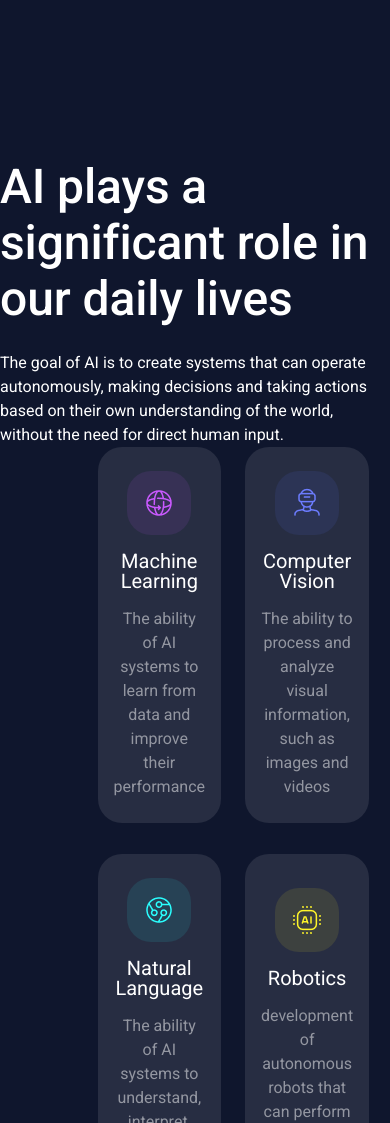
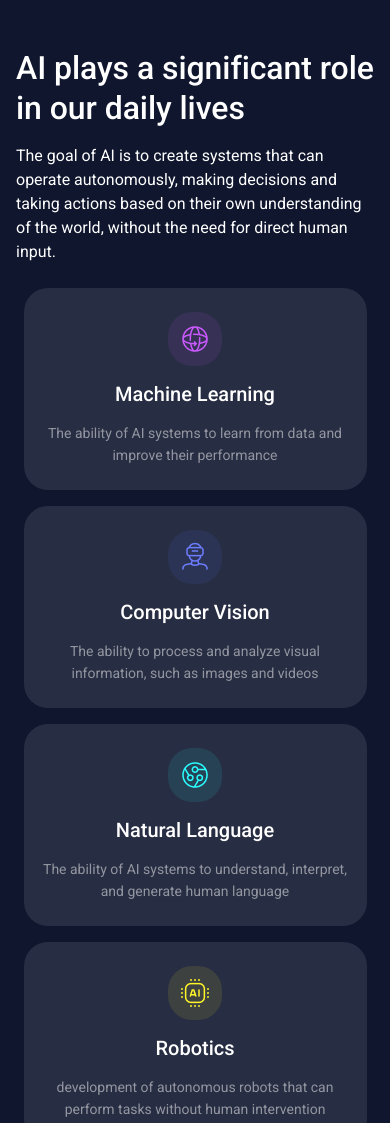
Before and after one commit to siaraa/INVO-AI-areas-section-4, a website built with Vite: page index.html in a window 390 px wide. Shown: the top 1123 px of the page. Built offline with nearby package versions, Linux system fonts and the light colour scheme.

Commit message:
rwd styling

```diff
--- a/index.html
+++ b/index.html
@@ -16,7 +16,7 @@
             <div class="homepage-title__title">
               <h1>AI plays a significant role in our daily lives</h1>
             </div>
-            <div class="homrpage-title__description">
+            <div class="homepage-title__description">
               <p>
                 The goal of AI is to create systems that can operate
                 autonomously, making decisions and taking actions based on their
@@ -32,7 +32,7 @@
               </div>
               <div class="homepage-content-item-content">
                 <div class="homepage-content-item-content__header">
-                  <h3>Machine Learning</h3>
+                  <h2>Machine Learning</h2>
                 </div>
                 <div class="homepage-content-item-content__description">
                   <p>
@@ -48,7 +48,7 @@
               </div>
               <div class="homepage-content-item-content">
                 <div class="homepage-content-item-content__header">
-                  <h3>Computer Vision</h3>
+                  <h2>Computer Vision</h2>
                 </div>
                 <div class="homepage-content-item-content__description">
                   <p>
@@ -67,7 +67,7 @@
               </div>
               <div class="homepage-content-item-content">
                 <div class="homepage-content-item-content__header">
-                  <h3>Natural Language</h3>
+                  <h2>Natural Language</h2>
                 </div>
                 <div class="homepage-content-item-content__description">
                   <p>
@@ -86,7 +86,7 @@
               </div>
               <div class="homepage-content-item-content">
                 <div class="homepage-content-item-content__header">
-                  <h3>Robotics</h3>
+                  <h2>Robotics</h2>
                 </div>
                 <div class="homepage-content-item-content__description">
                   <p>
--- a/src/global-styles/style.scss
+++ b/src/global-styles/style.scss
@@ -13,29 +13,3 @@
 body {
   font-family: "Roboto", sans-serif;
 }
-
-h1 {
-  font-size: 48px;
-  font-weight: 500;
-  letter-spacing: -0.002em;
-  line-height: 56px;
-
-  @media (max-width: 375px) {
-    font-size: 32px;
-    font-weight: 500;
-    letter-spacing: -0.002em;
-    line-height: 40px;
-  }
-}
-
-h3 {
-  font-size: 20px;
-  font-weight: normal;
-  line-height: 20px;
-}
-
-p {
-  font-size: 16px;
-  font-weight: 400;
-  line-height: 24px;
-}
--- a/src/pages/home-page/styles/home-page.scss
+++ b/src/pages/home-page/styles/home-page.scss
@@ -18,14 +18,21 @@
       flex-direction: row;
       flex-wrap: wrap;
       justify-content: space-between;
-      padding: 159px 0;
+      padding: 159px 20px;
       width: 100%;
-      max-width: 1136px;
+      max-width: calc(1136px + 40px);
 
       @media (max-width: 1024px) {
         align-items: center;
         flex-direction: column;
+        gap: 24px;
         justify-content: unset;
+        max-width: calc(496px + 40px);
+      }
+
+      @media (max-width: 600px) {
+        padding: 48px 16px;
+        max-width: calc(375px + 32px);
       }
     }
   }
@@ -39,8 +46,32 @@
   width: 100%;
   max-width: 467px;
 
-  @media(max-width: 1024px) {
-    width: 100%;
+  @media (max-width: 1024px) {
+    gap: 16px;
+    max-width: unset;
+  }
+
+  &__title {
+    & h1 {
+      font-size: 48px;
+      font-weight: 500;
+      letter-spacing: -0.002em;
+      line-height: 56px;
+
+      @media (max-width: 600px) {
+        font-size: 32px;
+        font-weight: 500;
+        line-height: 40px;
+      }
+    }
+  }
+
+  &__description {
+    & p {
+      font-size: 16px;
+      font-weight: 400;
+      line-height: 24px;
+    }
   }
 }
 
@@ -49,6 +80,17 @@
   gap: 31px 24px;
   grid-template-columns: repeat(2, 1fr);
   width: 50%;
+
+  @media (max-width: 1024px) {
+    gap: 16px 16px;
+    width: 100%;
+  }
+
+  @media (max-width: 600px) {
+    grid-template-columns: 1fr;
+    justify-items: center;
+    width: 100%;
+  }
 
   & &-item {
     align-items: center;
@@ -62,6 +104,10 @@
     width: 100%;
     max-width: 268px;
 
+    @media (max-width: 600px) {
+      max-width: 343px;
+    }
+
     &__iconContainer {
       align-items: center;
       aspect-ratio: 1/1;
@@ -69,6 +115,10 @@
       display: flex;
       justify-content: center;
       width: 64px;
+
+      @media (max-width: 1024px) {
+        width: 54px;
+      }
     }
 
     &-content {
@@ -79,15 +129,27 @@
       width: 100%;
 
       &__header {
-        h3 {
+        h2 {
           color: var(--fontPrimaryColor);
+          font-weight: 500;
+          font-size: 20px;
+          line-height: 24px;
           text-align: center;
         }
       }
       &__description {
         p {
           color: var(--fontSecoundaryColor);
+          font-weight: 400;
+          font-size: 16px;
+          line-height: 24px;
           text-align: center;
+
+          @media (max-width: 1024px) {
+            font-weight: 400;
+            font-size: 14px;
+            line-height: 22px;
+          }
         }
       }
     }
```
